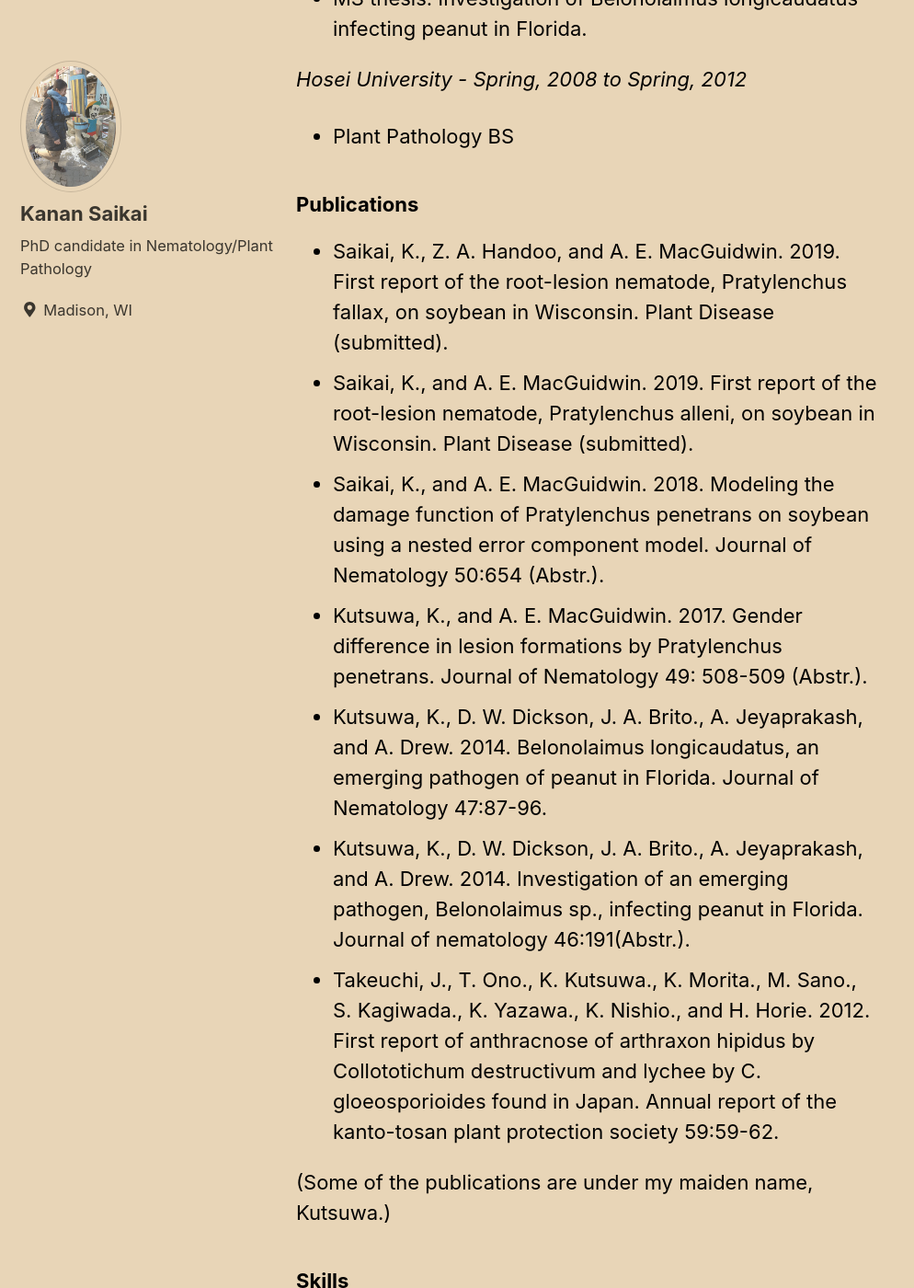
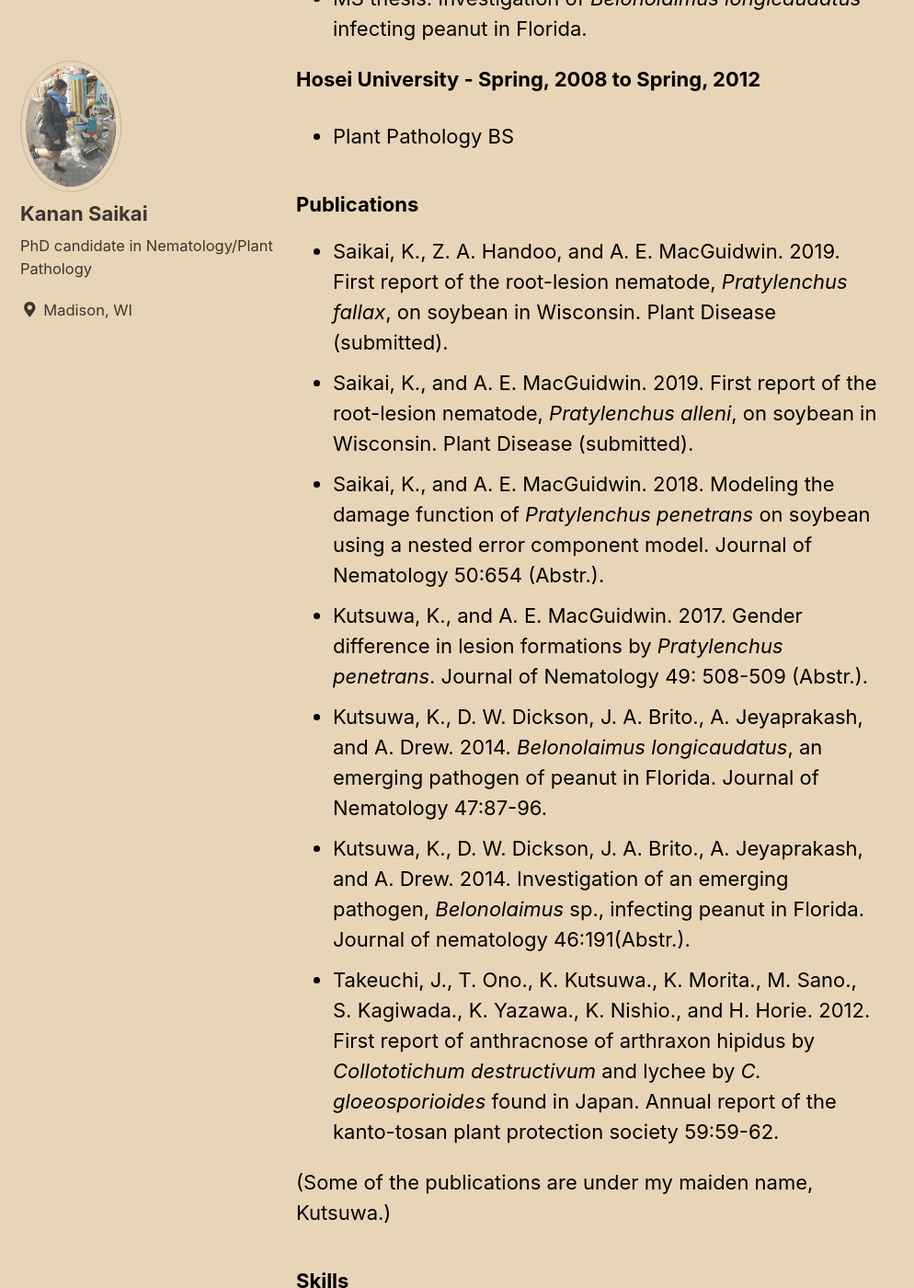
Before and after one commit to ksaikai/ksaikai.github.io, a Jekyll site: the page built from _pages/cv.md, in a window 1280 px wide and 1400 px high, scrolled down 627 px. Shown: the whole window at 92% size, without its empty margins (0-994 px from the left). Built offline with Jekyll 4.4.1, drawn with Linux system fonts in a browser that asks for light colours; cached includes are drawn as plain includes; nearby versions of some CDN libraries; some of the changed text lies outside the part shown.

Commit message:
Update cv.md

```diff
--- a/_pages/cv.md
+++ b/_pages/cv.md
@@ -4,28 +4,28 @@ permalink: /cv/
 ---
 
 ### Education
-*The University of Wisconsin - Madison - Fall, 2014 to present*
+**The University of Wisconsin - Madison - Fall, 2014 to present**
 * Plant Pathology PhD
-* PhD thesis: Characterizing the significance of Pratylenchus penetrans on soybean (Glycine max (L.) Merr.).
+* PhD thesis: Characterizing the significance of *Pratylenchus penetrans* on soybean (Glycine max (L.) Merr.).
 
 
-*The Univestiy of Florida - Fall, 2012 to Spring, 2014*
+**The Univestiy of Florida - Fall, 2012 to Spring, 2014**
 * Nematology MS
-* MS thesis: Investigation of Belonolaimus longicaudatus infecting peanut in Florida.
+* MS thesis: Investigation of *Belonolaimus longicaudatus* infecting peanut in Florida.
 
 
-*Hosei University - Spring, 2008 to Spring, 2012*
+**Hosei University - Spring, 2008 to Spring, 2012**
 * Plant Pathology BS
 
 
 ### Publications
-* Saikai, K., Z. A. Handoo, and A. E. MacGuidwin. 2019. First report of the root-lesion nematode, Pratylenchus fallax, on soybean in Wisconsin. Plant Disease (submitted).
-* Saikai, K., and A. E. MacGuidwin. 2019. First report of the root-lesion nematode, Pratylenchus alleni, on soybean in Wisconsin. Plant Disease (submitted).
-* Saikai, K., and A. E. MacGuidwin. 2018. Modeling the damage function of Pratylenchus penetrans on soybean using a nested error component model. Journal of Nematology 50:654 (Abstr.).
-* Kutsuwa, K., and A. E. MacGuidwin. 2017. Gender difference in lesion formations by Pratylenchus penetrans. Journal of Nematology 49: 508-509 (Abstr.).
-* Kutsuwa, K., D. W. Dickson, J. A. Brito., A. Jeyaprakash, and A. Drew. 2014.  Belonolaimus longicaudatus, an emerging pathogen of peanut in Florida. Journal of Nematology 47:87-96.
-* Kutsuwa, K., D. W. Dickson, J. A. Brito., A. Jeyaprakash, and A. Drew. 2014. Investigation of an emerging pathogen, Belonolaimus sp., infecting peanut in Florida. Journal of nematology 46:191(Abstr.).
-* Takeuchi, J., T. Ono., K. Kutsuwa., K. Morita., M. Sano., S. Kagiwada., K. Yazawa., K. Nishio., and H. Horie. 2012. First report of anthracnose of arthraxon hipidus by Collototichum destructivum and lychee by C. gloeosporioides found in Japan. Annual report of the kanto-tosan plant protection society 59:59-62.
+* Saikai, K., Z. A. Handoo, and A. E. MacGuidwin. 2019. First report of the root-lesion nematode, *Pratylenchus fallax*, on soybean in Wisconsin. Plant Disease (submitted).
+* Saikai, K., and A. E. MacGuidwin. 2019. First report of the root-lesion nematode, *Pratylenchus alleni*, on soybean in Wisconsin. Plant Disease (submitted).
+* Saikai, K., and A. E. MacGuidwin. 2018. Modeling the damage function of *Pratylenchus penetrans* on soybean using a nested error component model. Journal of Nematology 50:654 (Abstr.).
+* Kutsuwa, K., and A. E. MacGuidwin. 2017. Gender difference in lesion formations by *Pratylenchus penetrans*. Journal of Nematology 49: 508-509 (Abstr.).
+* Kutsuwa, K., D. W. Dickson, J. A. Brito., A. Jeyaprakash, and A. Drew. 2014.  *Belonolaimus longicaudatus*, an emerging pathogen of peanut in Florida. Journal of Nematology 47:87-96.
+* Kutsuwa, K., D. W. Dickson, J. A. Brito., A. Jeyaprakash, and A. Drew. 2014. Investigation of an emerging pathogen, *Belonolaimus* sp., infecting peanut in Florida. Journal of nematology 46:191(Abstr.).
+* Takeuchi, J., T. Ono., K. Kutsuwa., K. Morita., M. Sano., S. Kagiwada., K. Yazawa., K. Nishio., and H. Horie. 2012. First report of anthracnose of arthraxon hipidus by *Collototichum destructivum* and lychee by *C. gloeosporioides* found in Japan. Annual report of the kanto-tosan plant protection society 59:59-62.
 
 
  (Some of the publications are under my maiden name, Kutsuwa.)
```
